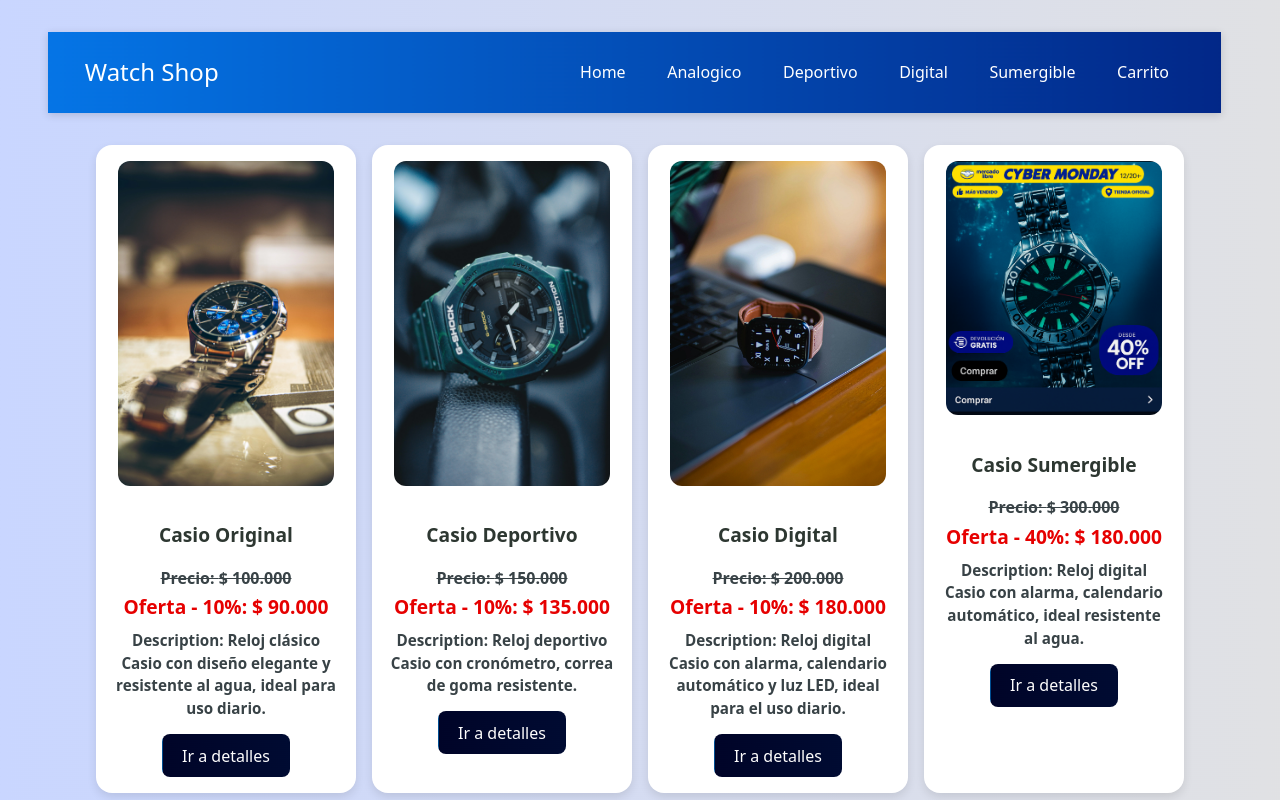
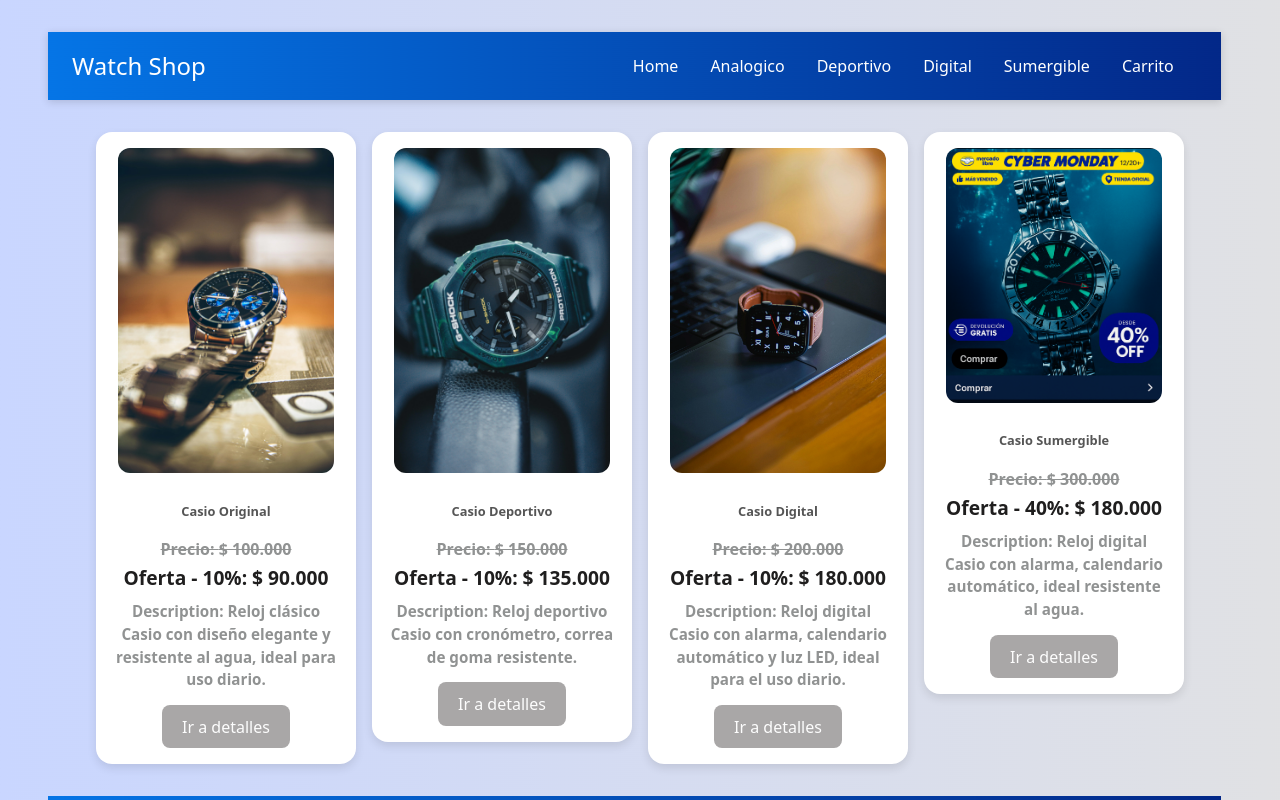
Before and after one commit to techcristian/react-pre-lab, a React app: page / in a window 1280 px wide. Shown: the top 800 px of the page. Built offline with nearby package versions, Linux system fonts and the light colour scheme; the HTML template or start-up script is replaced by a standard one.

Commit message:
Oferta 10 % - Oferta 40%

```diff
--- a/src/App.css
+++ b/src/App.css
@@ -8,14 +8,6 @@
 
 
 
-@keyframes logo-spin {
-  from {
-    transform: rotate(0deg);
-  }
-  to {
-    transform: rotate(360deg);
-  }
-}
 
 
 @media (prefers-reduced-motion: no-preference) {
--- a/src/components/Count/Count.css
+++ b/src/components/Count/Count.css
@@ -5,8 +5,8 @@
   align-items: center;
   gap: 1rem;
   padding: 1rem;
-  background-color:  #ffffff;
- color: #0b0424;
+  background:  #ffffff;
+ color: #0c0c17;
  font-size: 1.2rem; font-weight: bold;
   border-radius: 1rem;
   box-shadow: 0 4px 10px rgba(0, 0, 0, 0.1);
@@ -27,9 +27,10 @@
 }
 
 .btn {
-   background-color:
-   #04041a; color:
-    #fff; border: none;
+  background-color: #a1a1a3;
+   color:
+    #fff;
+    border: none;
      padding: 0.5rem 0.9rem;
       border-radius: 0.6rem;
        font-size: 1rem;
--- a/src/components/Item/Item.css
+++ b/src/components/Item/Item.css
@@ -2,6 +2,7 @@
   width: 100%;
   max-width: 300px;
   background-color: #ffffff;
+  color:#040cf0;
   border-radius: 1rem;
   box-shadow: 0 4px 10px rgba(0, 0, 0, 0.1);
   overflow: hidden;
@@ -28,20 +29,20 @@
 }
 
 article h1 {
-  font-size: 1.2rem;
- color:#2d3731;
+  font-size: 0.8rem;
   margin-bottom: 0.5rem;
+  color:#555;
 }
 
 article p {
   font-size: 0.95rem;
-  color: #555;
+  color:#ece9e9;
   margin: 0.25rem 0;
 }
 
 article p:first-of-type {
   font-weight: bold;
-  color: #384246; /* color del precio */
+  color: #909292; /* color del precio */
 }
 article p span{
    color: #052d07; /* color del precio */
@@ -53,7 +54,7 @@
 
 /* Precio original tachado */
 .price-old {
-  color: #555;
+  color: #a3a1a1;
   text-decoration: line-through;
   font-size: 1rem;
   margin: 0;
@@ -61,7 +62,7 @@
 
 /* Precio en oferta */
 .price-off {
-  color: #b30404;
+  color: #1f1e1e !important;
   font-weight: bold;
   font-size: 1.2rem;
   margin: 0.2rem 0;
--- a/src/components/Item/Item.jsx
+++ b/src/components/Item/Item.jsx
@@ -2,11 +2,11 @@
 import { useEffect } from "react";
 import 'spoilerjs/spoiler-span';
 import { formatPrice } from '../../libs/format.price'
-import { Link } from "react-router-dom"
 
-export const Item = ({ id, name, description, price, imageUrl, children }) => {
 
-  return <article key={id}>
+export const Item = ({  name, description, price, imageUrl, children }) => {
+
+  return <article>
     <img src={imageUrl} alt={description} />
     <h1>{name}</h1>
     <div className="price-section">
@@ -24,7 +24,7 @@
 
     </div>
     <p>Description: {description}</p>
-    <Link to={`/detail/${id}`}>{children}</Link>
+    {children}
   </article>
 
 }
--- a/src/components/ItemList/ItemList.css
+++ b/src/components/ItemList/ItemList.css
@@ -3,10 +3,10 @@
   border: 1px solid transparent;
   margin-top: 10px;
   padding: 0.6em 1.2em;
-  font-size: 1em;
+  font-size: 1rem;
   font-weight: 500;
   font-family: inherit;
- background-image:url("../../../public/images/Frost.jpg");
+ background:#a9a7a7;
   color: #fdfdfd;
   cursor: pointer;
   transition: border-color 0.25s;
@@ -19,3 +19,6 @@
   transform: scale(1.05);
 
 }
+.links-itemList{
+  text-decoration: none;outline: none;
+}
--- a/src/components/ItemList/ItemList.jsx
+++ b/src/components/ItemList/ItemList.jsx
@@ -1,13 +1,14 @@
 
+import { Link } from "react-router-dom"
 import { Item } from "../Item/Item"
 import './ItemList.css'
 
 export const ItemList = ({list}) =>{
   return <>
-  {list.length ? ( list.map((prod) => (
-  <Item item {...prod}>
+  {list.length ? ( list.map(prod => (
+ <Link className="links-itemList" to={`/detail/${prod.id}`} key={prod.id}> <Item item {...prod}>
     <button className="btn-item">Ir a detalles</button>
-  </Item>
+  </Item></Link>
  )))
   :
   (<p>No hay productos</p>)
--- a/src/components/Nav/Nav.css
+++ b/src/components/Nav/Nav.css
@@ -11,6 +11,7 @@
   justify-content:space-between;
 
 }
+
 .span-logo{
   font-size: 1.5rem;
   color:white;
@@ -18,7 +19,7 @@
 }
 .span-logo:hover{
   font-size: 1.5rem;
-  color:rgb(2, 5, 19);
+  color: #080842  !important;
 
 }
 nav ul {
@@ -39,18 +40,11 @@
 }
 
 nav li:hover {
-  transform: translateY(-3px);
+  transform: translateY(-3px)
 }
+/*nav a {
 
-nav a {
-  text-decoration: none;
-   color:#ffffff;
-  font-weight: 500;
-  font-size: 1rem;
-  padding: 0.4rem 0.8rem;
-  border-radius: 0.5rem;
-  transition: background-color 0.2s ease, color 0.2s ease;
-}
+}*/
 
 nav ul li {
   display: flex;
@@ -58,15 +52,17 @@
   gap: 1.5rem;
 }
 nav ul li a {
-  color: #ffffff !important;
+  color: #ffffff;
   text-decoration: none;
   font-weight: 500;
   transition: color 0.3s;
+    padding:0.3rem 0.5rem;
+  border-radius:8px;
 }
 
 nav ul li a:hover {
   background-color: rgb(255, 255, 255);
-  color: #010103  !important;
+  color: #6f6f72;
   text-decoration: none;
   font-weight: 500;
   transition: color 0.3s;
@@ -89,7 +85,10 @@
   text-align: center;
 }
 
-
+.link-span-logo{
+  text-decoration: none;
+  outline: none;
+}
 
 
 
--- a/src/components/Nav/Nav.jsx
+++ b/src/components/Nav/Nav.jsx
@@ -1,6 +1,5 @@
 import { Link } from "react-router-dom"
 import './Nav.css'
-import { useEffect } from "react";
 import 'spoilerjs/spoiler-span';
 import { useCartContext } from '../../context/CartContex/useCartContext';
 
@@ -17,7 +16,7 @@
   return (
     <nav>
 
-      <Link to="/">
+      <Link className="link-span-logo" to="/">
         <span className="span-logo">
         Watch Shop
         </span>
--- a/src/components/cart/cart.css
+++ b/src/components/cart/cart.css
@@ -38,7 +38,7 @@
   transform: translateY(-3px);
 }
 
- .price-off {
+ .price-off-cart {
   color: #e60000 !important;
   font-weight: bold;
   font-size: 1.2rem;
--- a/src/components/cart/cart.jsx
+++ b/src/components/cart/cart.jsx
@@ -26,7 +26,7 @@
                 <p>Producto: {prod.name}</p>
 
                 <p className="price-old">Precio: {formatPrice(prod.price)}</p>
-                <p className="price-off">
+                <p className="price-off-cart">
                   {isSumergible
                     ? `Oferta -40%: ${formatPrice(discountPrice)}`
                     : `Oferta -10%: ${formatPrice(discountPrice)}`}
```
